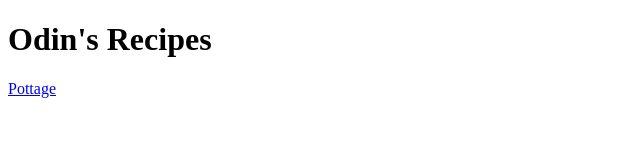
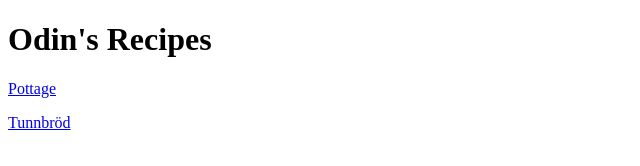
Before and after one commit to hazmat86/cookbook, a plain HTML site: page index.html in a window 1280 px wide. Shown: the full height of the page, 0-640 px from the left. Drawn offline with Linux system fonts and the light colour scheme.

Commit message:
Link index.html and recipes/tunnbrod.html

```diff
--- a/index.html
+++ b/index.html
@@ -7,5 +7,6 @@
 	<body>
 		<h1>Odin's Recipes</h1>
 		<a href="recipes/pottage.html"><p>Pottage</p></a>
+		<a href="recipes/tunnbrod.html"><p>Tunnbröd</p></a>
 	</body>
 </html>
```
